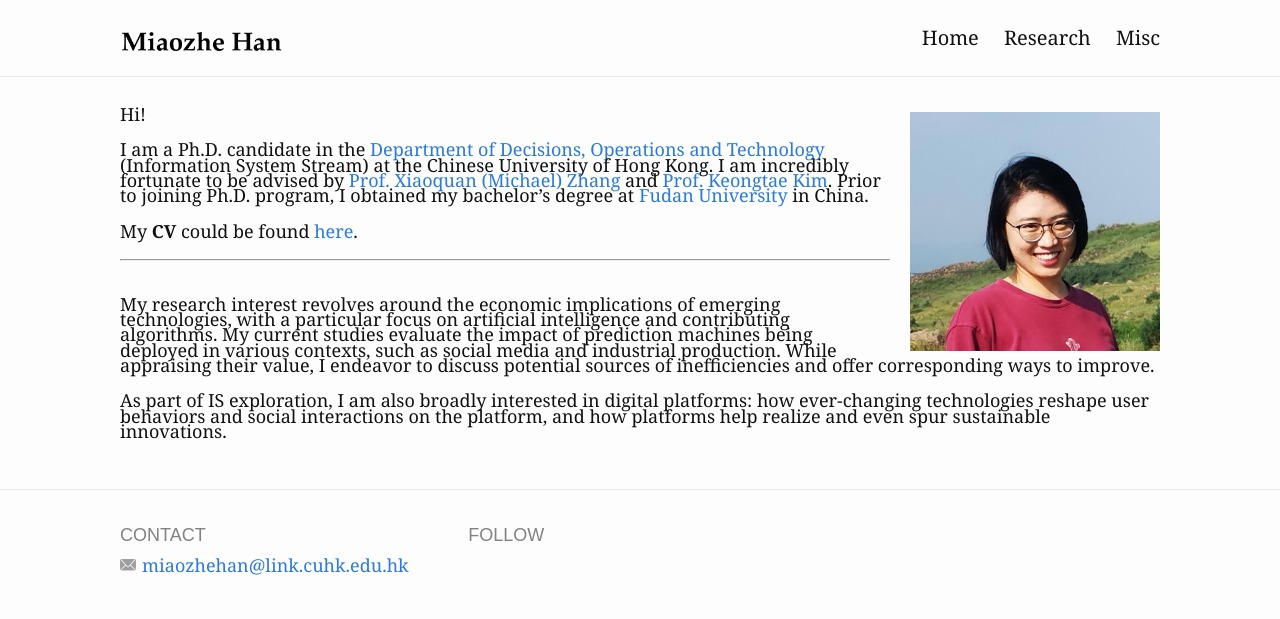
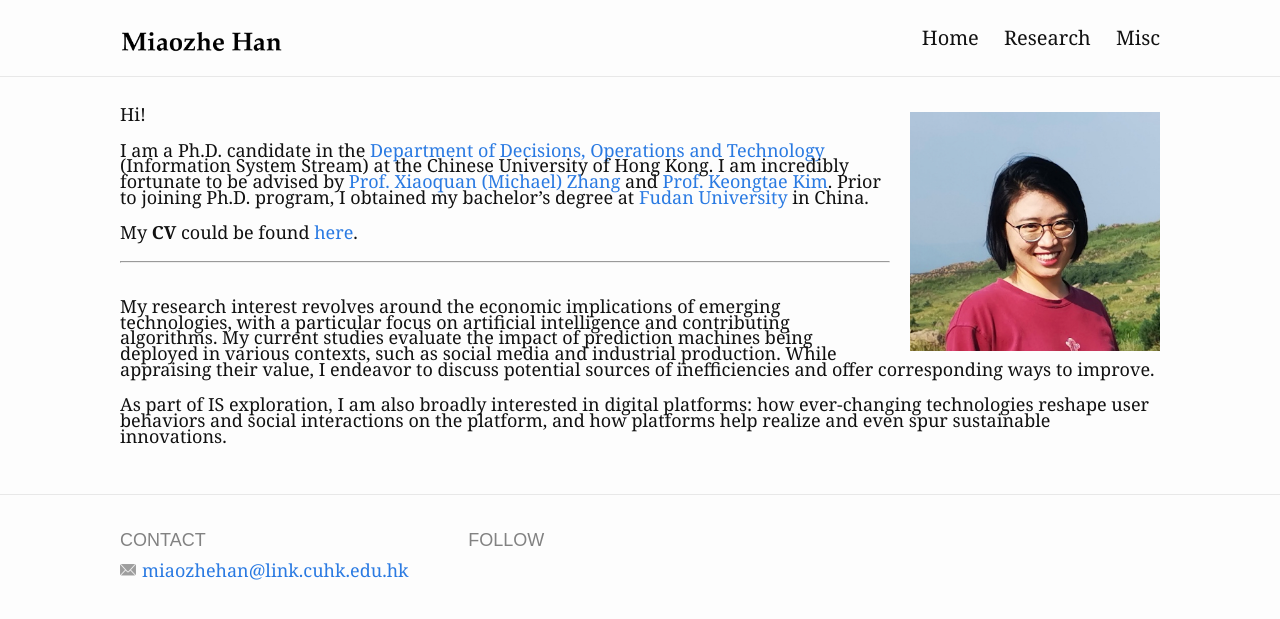
Before and after one commit to miaozhehan99/miaozhehan99.github.io, a Jekyll site: the page built from index.md, in a window 1280 px wide. Shown: the top 619 px of the page. Built offline with Jekyll 4.4.1, drawn with Linux system fonts in a browser that asks for light colours.

Commit message:
Update _base.scss

```diff
--- a/_sass/_base.scss
+++ b/_sass/_base.scss
@@ -29,7 +29,7 @@ body {
   font-family: $base-font-family;
   font-size: $base-font-size;
   // line-height: $base-line-height;
-  line-height: 96%;
+  line-height: 98%;
   font-weight: 300;
   color: $text-color;
   background-color: $background-color;
```
